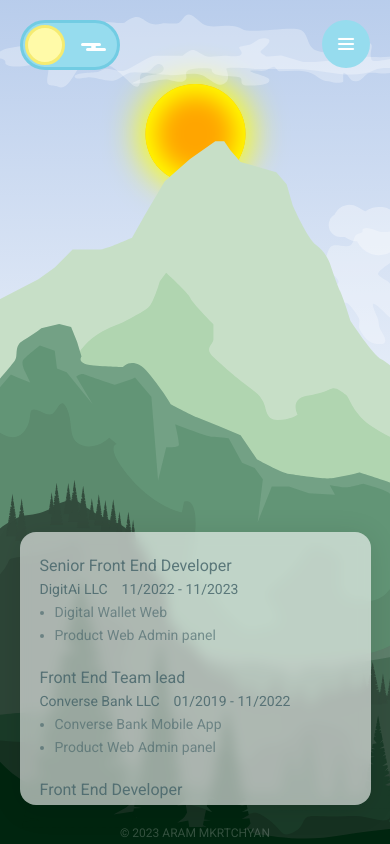
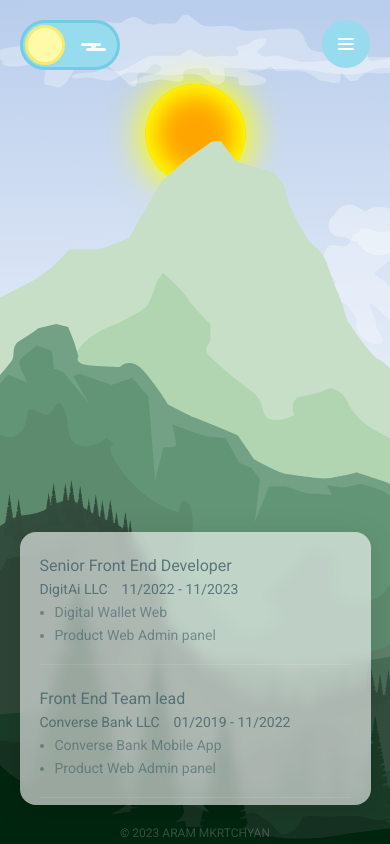
Before and after one commit to decoder10/portfolio, a React (Create React App) app: page /experience in a window 390 px wide. Built offline with nearby package versions, Linux system fonts and the light colour scheme.

Commit message:
responsive fixes

```diff
--- a/src/assets/styles/ui.scss
+++ b/src/assets/styles/ui.scss
@@ -11,7 +11,7 @@
   .secondary-background {
     position: fixed;
     z-index: 0;
-    width: 102%;
+    width: 103%;
     height: 100%;
     top: 0;
     background-position: top right;
@@ -19,7 +19,7 @@
     background-size: cover;
     opacity: 0;
     transition: opacity 0.1s ease;
-    margin-left: -2px;
+    margin-left: -5px;
 
     &.day-sky-background {
       background-image: url("../images/day-sky.svg");
@@ -47,11 +47,12 @@
     width: 100%;
     height: 100%;
     overflow: hidden;
+    padding-bottom: 4%;
 
     .main-background {
       position: fixed;
       z-index: 2;
-      width: 102%;
+      width: 103%;
       height: 100%;
       top: 0;
       left: 0;
@@ -60,7 +61,7 @@
       background-size: cover;
       opacity: 0;
       transition: opacity 0.1s ease;
-      margin-left: -2px;
+      margin-left: -5px;
 
       &.day-background {
         background-image: url("../images/day.svg");
@@ -103,7 +104,16 @@
   }
 }
 
-@media screen and (max-width: 450px) and (orientation: portrait) {
+
+@media screen and (max-height: 645px) {
+  .main {
+    .me {
+      display: none;
+    }
+  }
+}
+
+@media screen and (max-width: 600px) and (orientation: portrait) {
   .main {
     width: 100%;
 
@@ -112,6 +122,8 @@
     }
 
     .pages-wrap {
+      padding-bottom: 10%;
+
       .main-background {
         background-position: top left;
         background-size: cover;
--- a/src/components/birds/birds.module.scss
+++ b/src/components/birds/birds.module.scss
@@ -123,7 +123,7 @@
   }
 }
 
-@media screen and (max-width: 450px) and (orientation: portrait) {
+@media screen and (max-width: 600px) and (orientation: portrait) {
   @keyframes flyBack {
     0% {
       transform: translate3d(0, 0, 0) scale(.6) scaleX(-1) rotate(-15deg);
--- a/src/components/header/header.module.scss
+++ b/src/components/header/header.module.scss
@@ -337,18 +337,34 @@ $left: 10%;
   }
 }
 
-@media screen and (max-width: 450px) and (orientation: portrait) {
+@media screen and (max-height: 645px) {
   .mainHeader {
     opacity: 0;
     z-index: -1;
-    transition: all 0.3s ease;
-    top: 0;
-    left: 0;
     height: 100%;
     box-shadow: 0 4px 30px rgba(0, 0, 0, 0.1);
     background: rgba(255, 255, 255, 0.23);
     backdrop-filter: blur(5.7px);
-    -webkit-backdrop-filter: blur(5.7px);
+
+    &.active {
+      opacity: 1;
+      z-index: 5;
+    }
+  }
+
+  .menu {
+    display: block;
+  }
+}
+
+@media screen and (max-width: 600px) and (orientation: portrait) {
+  .mainHeader {
+    opacity: 0;
+    z-index: -1;
+    height: 100%;
+    box-shadow: 0 4px 30px rgba(0, 0, 0, 0.1);
+    background: rgba(255, 255, 255, 0.23);
+    backdrop-filter: blur(5.7px);
 
     &.active {
       opacity: 1;
--- a/src/components/header/header.tsx
+++ b/src/components/header/header.tsx
@@ -5,6 +5,7 @@ import { Link } from 'react-router-dom';
 import { routeConfig } from 'routes/routes-config';
 
 import styles from './header.module.scss';
+
 interface IProps {
   dayState: TDayState;
 }
--- a/src/ui/about/about.module.scss
+++ b/src/ui/about/about.module.scss
@@ -1,29 +1,27 @@
 .about {
-  user-select: none;
+  position: relative;
+  z-index: 6;
   width: 50%;
   padding: 20px;
-  margin-bottom: 4%;
+  box-shadow: 0 4px 30px rgba(0, 0, 0, 0.1);
   background: rgba(255, 255, 255, 0.23);
   border-radius: 16px;
-  box-shadow: 0 4px 30px rgba(0, 0, 0, 0.1);
+  user-select: none;
   backdrop-filter: blur(5.7px);
   -webkit-backdrop-filter: blur(5.7px);
-  position: relative;
-  z-index: 6;
 
   p {
+    opacity: 0.5;
+    color: white;
+    text-align: center;
     font-size: 18px;
     line-height: 24px;
-    color: white;
-    opacity: 0.5;
-    text-align: center;
   }
 }
 
-@media screen and (max-width: 450px) and (orientation: portrait) {
+@media screen and (max-width: 600px) and (orientation: portrait), (max-device-height: 500px) and (orientation: landscape) {
   .about {
     width: 90%;
-    margin-bottom: 10%;
 
     p {
       font-size: 16px;
--- a/src/ui/contacts/contacts.module.scss
+++ b/src/ui/contacts/contacts.module.scss
@@ -4,8 +4,7 @@
   z-index: 6;
   flex-wrap: wrap;
   justify-content: space-between;
-  padding: 20px;
-  margin-bottom: 4%;
+  padding: 20px 20px 0;
   box-shadow: 0 4px 30px rgba(0, 0, 0, 0.1);
   background: rgba(255, 255, 255, 0.23);
   border-radius: 16px;
@@ -16,6 +15,7 @@
   a {
     display: block;
     width: 72px;
+    margin-bottom: 20px;
 
     &:not(:first-child) {
       margin-left: 20px;
@@ -29,14 +29,12 @@
   }
 }
 
-@media screen and (max-width: 450px) and (orientation: portrait) {
+@media screen and (max-width: 600px) and (orientation: portrait) {
   .contacts {
     width: 90%;
-    padding-bottom: 0;
 
     a {
       width: 50px;
-      margin-bottom: 20px;
 
       img {
         width: 50px;
--- a/src/ui/experience/experience.module.scss
+++ b/src/ui/experience/experience.module.scss
@@ -1,28 +1,29 @@
 .experience {
-  user-select: none;
+  max-width: 90%;
   position: relative;
   display: flex;
   z-index: 6;
   justify-content: space-between;
-  width: 90%;
-  padding: 20px;
-  margin-bottom: 4%;
+  padding: 20px 20px 0;
   box-shadow: 0 4px 30px rgba(0, 0, 0, 0.1);
   background: rgba(255, 255, 255, 0.6);
   border-radius: 16px;
+  user-select: none;
   backdrop-filter: blur(5.7px);
   -webkit-backdrop-filter: blur(5.7px);
 
   > ul {
     display: flex;
+    flex-wrap: wrap;
     width: 100%;
-    flex-wrap: wrap;
     max-height: 30vh;
     overflow-y: auto;
 
     > li {
       width: 33%;
       margin-bottom: 20px;
+      padding-bottom: 20px;
+      border-bottom: 1px solid rgba(255, 255, 255, 0.1);
 
       p {
         margin-top: 5px;
@@ -37,8 +38,8 @@
       }
 
       ul {
+        padding-left: 15px;
         list-style: disc;
-        padding-left: 15px;
 
         li {
           margin-top: 5px;
@@ -52,12 +53,18 @@
   }
 }
 
-@media screen and (max-width: 450px) and (orientation: portrait) {
+@media screen and (max-width: 990px) {
   .experience {
-    width: 90%;
-    padding-bottom: 0;
-    margin-bottom: 10%;
+    > ul {
+      > li {
+        width: 50%;
+      }
+    }
+  }
+}
 
+@media screen and (max-width: 640px) {
+  .experience {
     > ul {
       > li {
         width: 100%;
@@ -65,3 +72,13 @@
     }
   }
 }
+
+@media screen and (max-width: 600px) and (orientation: portrait) {
+  .experience {
+    > ul {
+      > li {
+        width: 100%;
+      }
+    }
+  }
+}
--- a/src/ui/home/home.module.scss
+++ b/src/ui/home/home.module.scss
@@ -1,7 +1,6 @@
 .home {
   user-select: none;
   text-align: center;
-  padding-bottom: 6%;
   position: relative;
   z-index: 3;
 
@@ -32,8 +31,5 @@
   }
 }
 
-@media screen and (max-width: 450px) and (orientation: portrait) {
-  .home {
-    padding-bottom: 20%;
-  }
+@media screen and (max-width: 600px) and (orientation: portrait) {
 }
--- a/src/ui/skills/skills.module.scss
+++ b/src/ui/skills/skills.module.scss
@@ -5,19 +5,19 @@
   flex-wrap: wrap;
   justify-content: center;
   width: 570px;
-  padding: 20px;
-  margin-bottom: 4%;
+  max-width: 90%;
+  padding: 20px 20px 0;
   box-shadow: 0 4px 30px rgba(0, 0, 0, 0.1);
   background: rgba(255, 255, 255, 0.23);
   border-radius: 16px;
   user-select: none;
   backdrop-filter: blur(5.7px);
-  -webkit-backdrop-filter: blur(5.7px);
 
   img {
     display: block;
     max-width: 72px;
     max-height: 72px;
+    margin-bottom: 20px;
 
     &:not(:first-child) {
       margin-left: 20px;
@@ -25,16 +25,13 @@
   }
 }
 
-@media screen and (max-width: 450px) and (orientation: portrait) {
+@media screen and (max-width: 600px) and (orientation: portrait) {
   .skills {
     width: 90%;
-    padding-bottom: 0;
-    margin-bottom: 10%;
 
     img {
       width: 50px;
       height: 50px;
-      margin-bottom: 20px;
     }
   }
 }
--- a/src/ui/team/team.module.scss
+++ b/src/ui/team/team.module.scss
@@ -1,29 +1,28 @@
 .team {
-  user-select: none;
   position: relative;
+  display: flex;
   z-index: 6;
   flex-wrap: wrap;
-  display: flex;
-  padding: 20px;
-  margin-bottom: 4%;
+  width: 90%;
+  padding: 20px 0 0 20px;
   box-shadow: 0 4px 30px rgba(0, 0, 0, 0.1);
   background: rgba(255, 255, 255, 0.23);
   border-radius: 16px;
+  user-select: none;
   backdrop-filter: blur(5.7px);
   -webkit-backdrop-filter: blur(5.7px);
 
   > ul {
-    width: 100%;
     display: flex;
     flex-wrap: wrap;
+    justify-content: center;
+    width: 100%;
+    margin-left: -20px;
     overflow-y: auto;
 
     > li {
       width: 150px;
-
-      &:not(:first-child) {
-        margin-left: 20px;
-      }
+      margin: 0 0 20px 20px;
 
       a {
         text-decoration: none;
@@ -33,8 +32,8 @@
         display: block;
         width: 150px;
         border-radius: 150px;
+        transition: all 0.3s ease;
         filter: var(--team-filter);
-        transition: all 0.3s ease;
       }
 
       h1 {
@@ -58,20 +57,24 @@
   }
 }
 
-@media screen and (max-width: 450px) and (orientation: portrait) {
+@media screen and (max-width: 1158px) {
   .team {
-    padding-bottom: 0;
-    margin-bottom: 10%;
-    width: 90%;
+    > ul {
+      max-height: 25vh;
+      padding-right: 10px;
+    }
+  }
+}
 
-    ul {
+@media screen and (max-width: 600px) and (orientation: portrait) {
+  .team {
+    > ul {
+      justify-content: space-between;
       max-height: 30vh;
-      justify-content: space-between;
       padding-right: 10px;
 
-      li {
+      > li {
         width: 130px;
-        margin: 0 0 20px 0;
 
         img {
           width: 130px;
```
